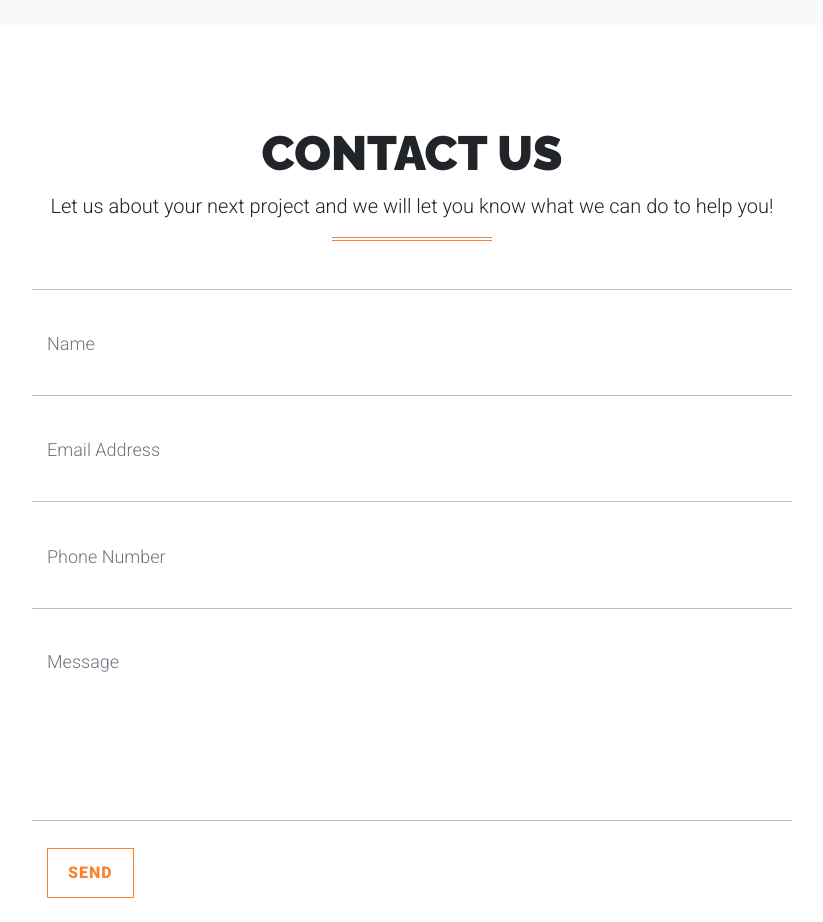
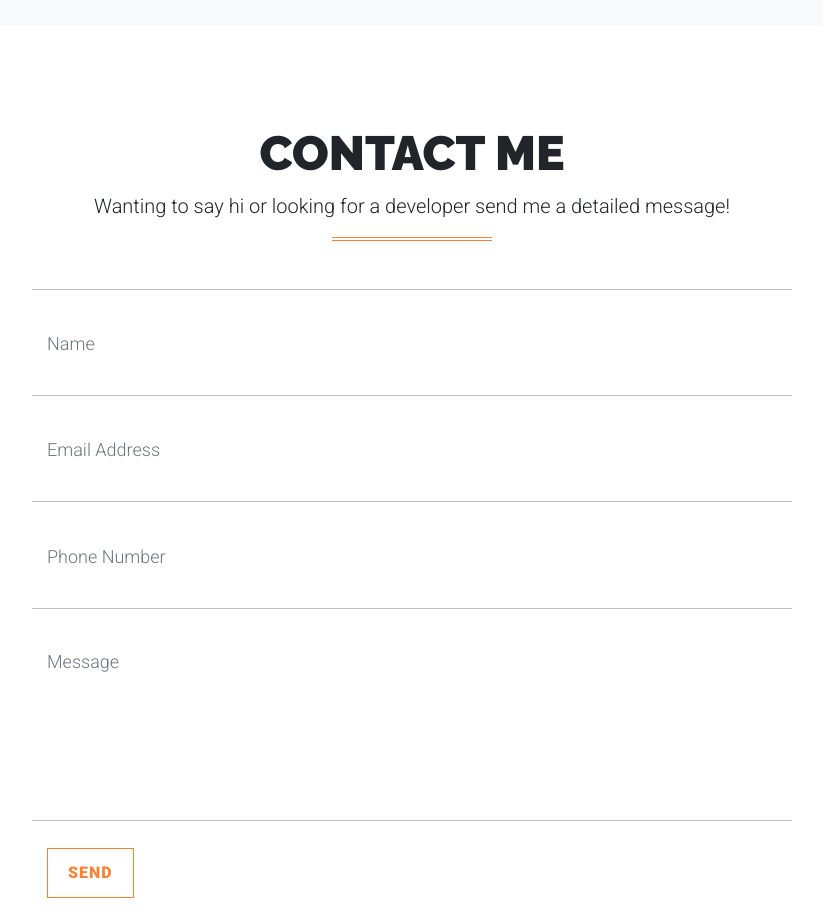
Before and after one commit to henzemike/henzemike.github.io, a plain HTML site: page index.html in a window 1280 px wide. Shown: the part 6860-7782 px from the top of the page, without its empty margins (228-1051 px from the left). Drawn offline with Linux system fonts and the light colour scheme.

Commit message:
fixing the text for the contact information

```diff
--- a/index.html
+++ b/index.html
@@ -872,8 +872,8 @@
     <div class="container">
       <div class="row">
         <div class="col-lg-10 col-xl-8 mx-auto">
-          <h2 class="page-section-heading text-uppercase text-center">Contact Us</h2>
-          <p class="lead m-0 text-center">Let us about your next project and we will let you know what we can do to help you!</p>
+          <h2 class="page-section-heading text-uppercase text-center">Contact Me</h2>
+          <p class="lead m-0 text-center">Wanting to say hi or looking for a developer send me a detailed message!</p>
           <hr class="primary small mb-5">
           <form name="sentMessage" id="contactForm" novalidate="novalidate">
             <div class="row control-group">
```
